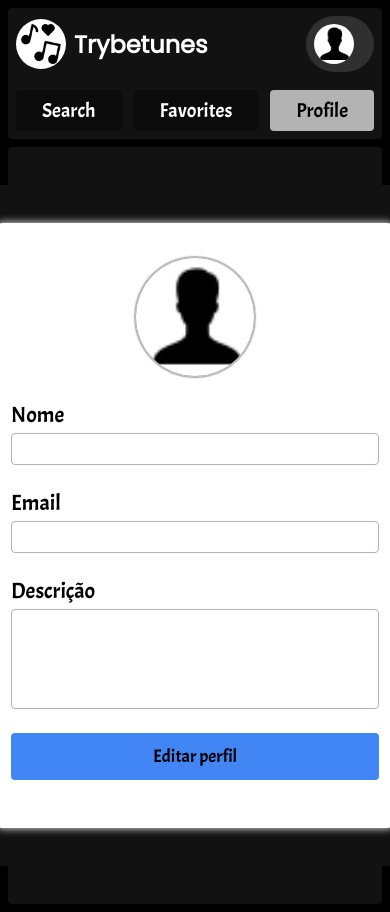
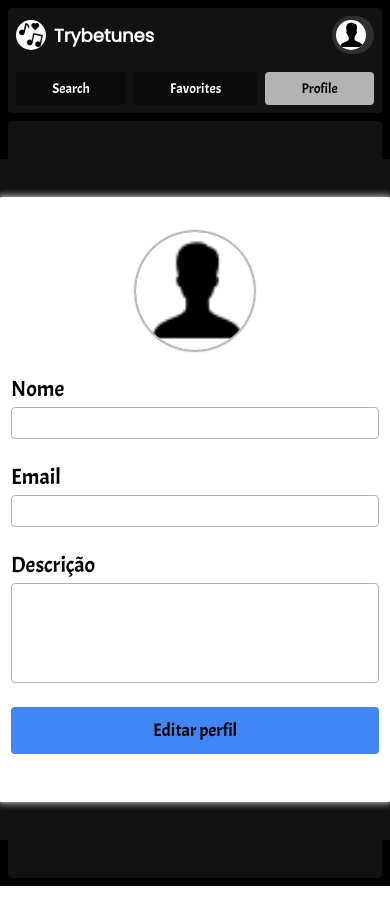
Before and after one commit to Lucas-Almeida-SD/Trybetunes_2.0, a React (Create React App) app: page /Trybetunes_2.0/profile/edit in a window 390 px wide. After the commit the page ends 886 px from the top, so only its background shows below. Built offline with nearby package versions, Linux system fonts and the light colour scheme; a web font is replaced by a local one.

Commit message:
style: Adicionado media query na estilização do componente Header

```diff
--- a/src/styles/Header.scss
+++ b/src/styles/Header.scss
@@ -107,3 +107,45 @@
     }
   }
 }
+
+@media screen and (max-width: 800px) {
+  #page-header {
+    #page-info {
+
+      #page-logo-container {
+
+        #page-icon-container {
+          width: 30px;
+          height: 30px;
+        }
+
+        #page-title {
+          font-size: 18px;
+        }
+      }
+
+      #user-conatiner {
+        gap: 4px;
+        padding: 4px;
+
+        #user-image-container {
+          width: 30px;
+          height: 30px;
+        }
+
+        #user-name {
+          font-size: 12px;
+        }
+      }
+
+    }
+
+    #page-nav {
+      gap: 8px;
+
+      a {
+        font-size: 14px;
+      }
+    }
+  }
+}
```
